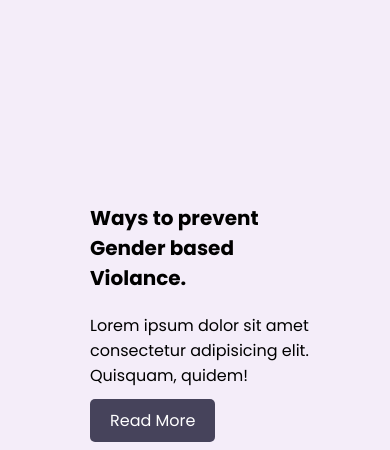
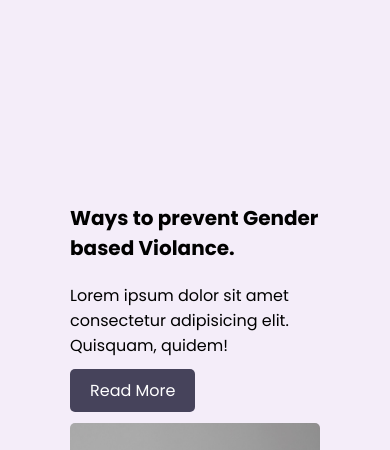
Before and after one commit to jchademwiri/library-website, a plain HTML site: page events.html in a window 390 px wide. Shown: the part 391-841 px from the top of the page. Drawn offline with Linux system fonts and the light colour scheme.

Commit message:
event alignment on mobile

```diff
--- a/css/styles.css
+++ b/css/styles.css
@@ -374,6 +374,10 @@ footer .social-icons img {
         min-width: 200px;
     }
 
+    .event .event-info {
+        padding-left: 0;
+    }
+
 
 }
 
```
